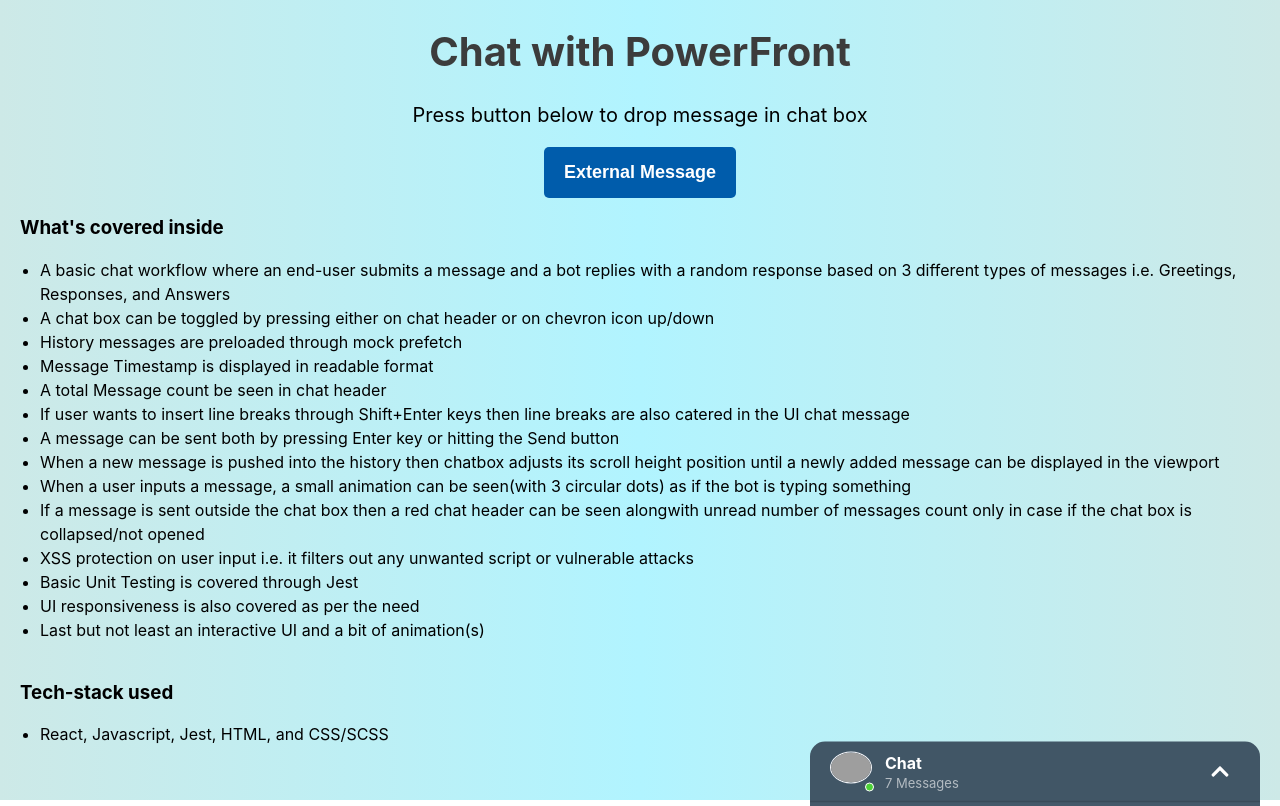
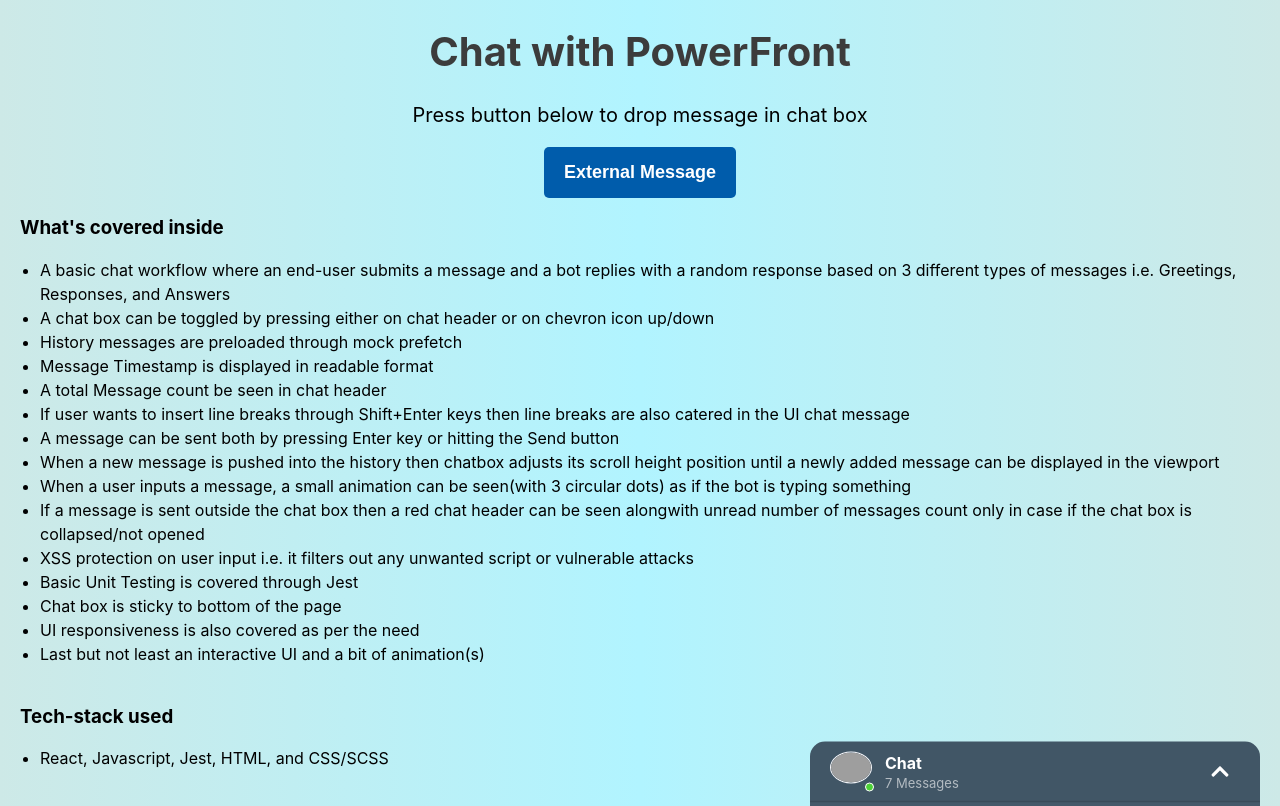
Before and after one commit to shoaib9121/chat-js, a React (Create React App) app: page / in a window 1280 px wide. Built offline with nearby package versions, Linux system fonts and the light colour scheme; grey boxes are pictures that could not be loaded.

Commit message:
info added

```diff
--- a/src/chat/index.js
+++ b/src/chat/index.js
@@ -63,6 +63,7 @@
             or vulnerable attacks
           </li>
           <li>Basic Unit Testing is covered through Jest</li>
+          <li>Chat box is sticky to bottom of the page</li>
           <li>UI responsiveness is also covered as per the need</li>
           <li>
             Last but not least an interactive UI and a bit of animation(s)
```
